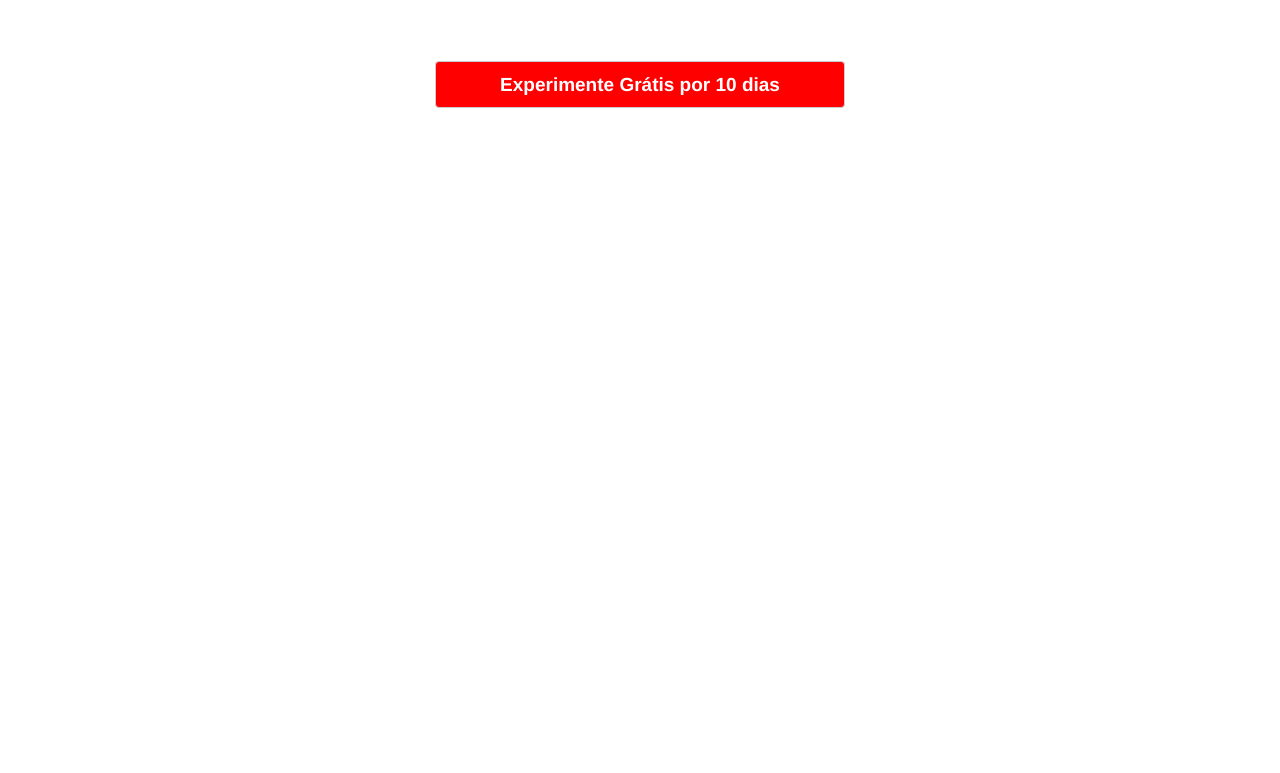
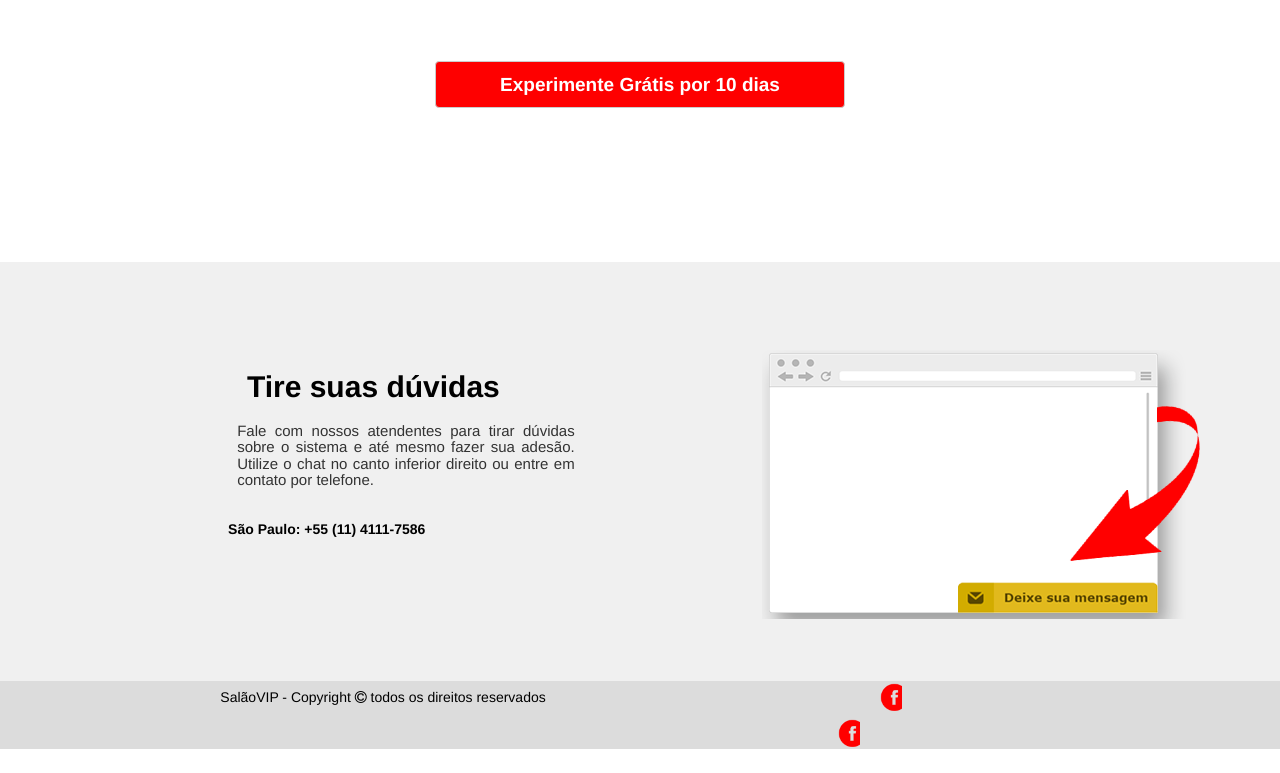
Before and after one commit to vitormendes97/SVIP_PortalNovo, a plain HTML site: page index.html in a window 1280 px wide. Shown: the part 5592-6365 px from the top of the page. Before the commit the page ends 5840 px from the top, so only its background shows below. Drawn offline with nearby package versions, Linux system fonts and the light colour scheme; files that its build step writes are made by us from their sources.

Commit message:
Footer add

```diff
--- a/index.html
+++ b/index.html
@@ -687,14 +687,46 @@
 	</div>
 </div>
 
+<div class="container-fluid mg-tp-12" id="footer">
+	<div class="row pd-tp-7">
+		<div class="col-md-7">
+			<div class="row text-center">
+				<div class="col-md-12">
+					<h2>Tire suas dúvidas</h2>
+					<h3>Fale com nossos atendentes para tirar dúvidas sobre o
+					sistema e até mesmo fazer sua adesão. Utilize o chat no canto inferior
+					direito ou entre em contato por telefone.</h3><br>
+					<p>São Paulo: +55 (11) 4111-7586</p>
+				</div>
+			</div>
+		</div>
 
-<br>
-<br>
-<br>
-<br>
-<br>
-<br>
-<br>
+		<div class="col-md-5">
+			<img src="public/img/mensagem.png" alt="">
+		</div>
+
+	</div>
+
+	<div class="row text-right mg-tp-5" id="footer2">
+		<div class="col-md-6">
+			<p>
+				SalãoVIP - Copyright <i class="fa fa-copyright" aria-hidden="true"></i>
+				todos os direitos reservados
+			</p>
+		</div>
+
+		<div class="col-md-6">
+			<ul class="list-inline" style="margin-bottom: -4% !important;">
+				<li id="facebook"></li>
+				<li id="twitter"></li>
+				<li id="google+"></li>
+				<li id="instagram"></li>
+				<li id=""></li>
+				<li id="pinterest"></li>
+			</ul>
+		</div>
+	</div>
+</div>
 
 <script src="https://code.jquery.com/jquery-3.1.1.min.js" integrity="sha256-hVVnYaiADRTO2PzUGmuLJr8BLUSjGIZsDYGmIJLv2b8="
   crossorigin="anonymous"></script>
--- a/public/css/estilo.css
+++ b/public/css/estilo.css
@@ -204,6 +204,9 @@ form a {
 .mg-tp-8 {
 	margin-top : 8%;
 }
+.mg-tp-12 {
+	margin-top : 12%;
+}
 .mg-tp-17 {
 	margin-top : 17%;
 }
@@ -276,6 +279,14 @@ form a {
 	padding-top: 3%;
 }
 
+.pd-tp-7 {
+	padding-top: 7%;
+}
+
+.pd-bt-9 {
+	padding-bottom: 9%;
+}
+
 .line-height-config-desktop {
 	line-height: 1px;
 }
@@ -319,13 +330,13 @@ form a {
 }
 
 .preco_full p strong , .preco p strong {
-	font-size: 24px;
+	font-size: 29px;
 }
 
 .preco_full  p:nth-child(2)  , .preco p:nth-child(2) {
 	color: #fff;
 	font-weight: 500;
-	padding-top: 4%;
+	padding-top: 7%;
 }
 
 .preco_full p:nth-child(3) {
@@ -353,10 +364,56 @@ form a {
 	padding: 0.7% 5% 0.7% 5%;
 }
 
+#footer {
+	background: #F0F0F0;
+}
 
+#footer h2 {
+	color: #000;
+	font-weight: 900;
+}
 
+#footer h3 {
+	padding-left: 31%;
+    font-size: 15px;
+    padding-right: 157px;
+    text-align: justify;
+}
 
-/*RESPONSIVO*/
+#footer p {
+	padding-right: 13%;
+	color: #000;
+}
+
+#footer2 {
+	background: #DCDCDC;
+}
+
+#footer2 p{
+	font-weight: normal;
+	padding-top: 1%;
+}
+
+#facebook {
+	background-image: url(../img/social_sprite.png);
+    background-size: 100%;
+    background-repeat: no-repeat;
+    background-position: 178px;
+    height: 31px;
+    width: 34%;
+    margin-right: 59%;
+}
+
+#twitter {
+	background-image: url(../img/social_sprite.png);
+    background-size: 100%;
+    background-repeat: no-repeat;
+    background-position: 178px;
+    height: 31px;
+    width: 34%;
+    margin-right: 59%;
+}
+/*RESPONSIVO MOBILE*/
 @media (max-width: 767px) {
 
 	#logo {
@@ -456,12 +513,12 @@ form a {
 	.preco_full  p:nth-child(2)  , .preco p:nth-child(2) {
 		color: #fff;
 		font-weight: 500;
-		padding-top: 4%;
+		padding-top: 8%;
 	    line-height: 19px;
 	}
 
 	.real {
-		font-size: 13px !important;
+		font-size: 15px !important;
 	}
 
 	.preco_full p:nth-child(3) {
--- a/public/js/custom.js
+++ b/public/js/custom.js
@@ -31,8 +31,3 @@ function carousel() {
 
   });
 }
-
-
-function changeButtonColor(){
-
-}
```
Also changed, not shown: public/img/mensagem.png (added), public/img/social_sprite.png (added).
